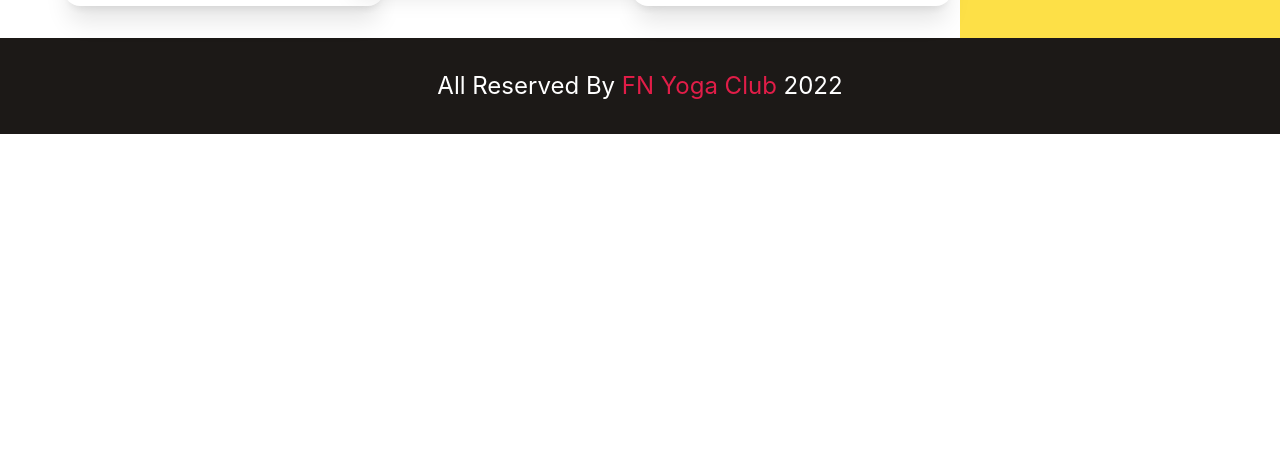
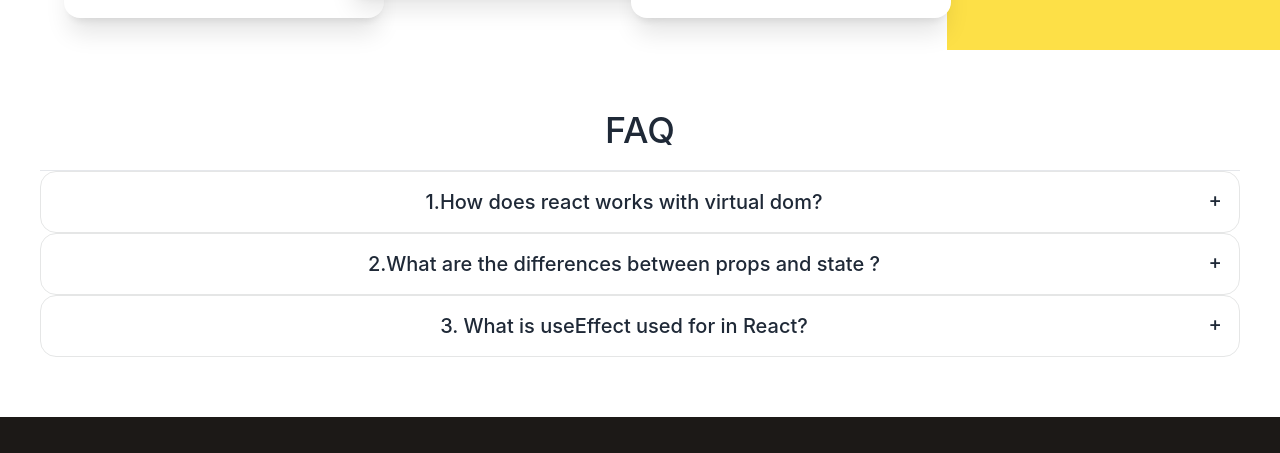
Before and after one commit to anamul101/fitness-club, a React (Create React App) app: page / in a window 1280 px wide. Shown: the part 1194-1647 px from the top of the page. Before the commit the page ends 1328 px from the top, so only its background shows below. Built offline with nearby package versions, Linux system fonts and the light colour scheme.

Commit message:
local Stor

```diff
--- a/src/App.js
+++ b/src/App.js
@@ -5,6 +5,7 @@ import CardExersice from './Components/Home/CardExersice/CardExersice';
 import ExersiceDetails from './Components/Home/ExersiceDetails/ExersiceDetails';
 import Footer from './Components/Footer/Footer';
 import NavBar from './Components/Navbar/NavBar';
+import Faq from './Components/Faq/Faq';
 
 
 function App() {
@@ -24,14 +25,15 @@ function App() {
   return (
     <div>
         <NavBar></NavBar>
-        <div className="flex justify-between lg:flex-row md:flex-col sm:flex-col">
+        <div className="flex lg:flex-row md:flex-col sm:flex-col">
                 <div className='w-4/5 m-8'>
                     <CardExersice card={card} HandelBtn={HandelBtn}></CardExersice>
                 </div>
-                <div className='bg-yellow-300 w-1/4 p-8'>
+                <div className='bg-yellow-300  p-4'>
                     <ExersiceDetails timeCount={timeCount}></ExersiceDetails>
                 </div>
         </div>
+        <Faq></Faq>
         <Footer></Footer>
     </div>
   );
--- /dev/null
+++ b/src/Components/Faq/Faq.js
@@ -0,0 +1,44 @@
+import React from 'react';
+
+const Faq = () => {
+    return (
+        <div className='text-center p-10 my-5'>
+            <h1 className='text-4xl font-medium mb-5'>FAQ</h1>
+            <hr />
+            <div>
+            <div tabIndex={0} className="collapse collapse-plus border border-base-300 bg-base-100 rounded-box">
+                <div className="collapse-title text-xl font-medium">
+                1.How does react works with virtual dom?
+                </div>
+            <div className="collapse-content">
+                <p>ReactJS divides the UI into isolated reusable pieces of code known as components. React components work similarly to JavaScript functions as they accept arbitrary inputs called properties or props. It's possible to have as many components as necessary without cluttering your code</p>
+            </div>
+            </div>
+            </div>
+
+            <div>
+            <div tabIndex={0} className="collapse collapse-plus border border-base-300 bg-base-100 rounded-box">
+                <div className="collapse-title text-xl font-medium">
+               2.What are the differences between props and state ?
+                </div>
+            <div className="collapse-content">
+                <p>Props are used to pass data from one component to another. The state is a local data storage that is local to the component only and cannot be passed to other components.</p>
+            </div>
+            </div>
+            </div>
+
+            <div>
+            <div tabIndex={0} className="collapse collapse-plus border border-base-300 bg-base-100 rounded-box">
+                <div className="collapse-title text-xl font-medium">
+                3. What is useEffect used for in React?
+                </div>
+            <div className="collapse-content">
+                <p>What does useEffect do? By using this Hook, you tell React that your component needs to do something after render. React will remember the function you passed we'll refer to it as our “effect”, and call it later after performing the DOM updates.e</p>
+            </div>
+            </div>
+            </div>
+        </div>
+    );
+};
+
+export default Faq;
--- a/src/Components/Home/CardExersice/CardExersice.js
+++ b/src/Components/Home/CardExersice/CardExersice.js
@@ -13,7 +13,7 @@ const CardExersice = ({HandelBtn,card}) => {
         <div className='mt-8'>
              <h1 className='text-4xl font-medium text-center'>Select today’s exercise</h1>
 
-            <div className='grid lg:grid-cols-3 md:grid-cols-2 sm:grid-cols-1 gap-5 mx-8'>
+            <div className='grid lg:grid-cols-3 md:grid-cols-2 sm:grid-cols-1 gap-5 md:gap-8 mx-8'>
                 {
                      card.map(singleCart=> <SingleCard key={singleCart.id} singleCart={singleCart} HandelBtn={HandelBtn}></SingleCard>)
                 }
```
Also changed, not shown: src/Components/Home/ExersiceDetails/ExersiceDetails.js (+3 -6 lines).
